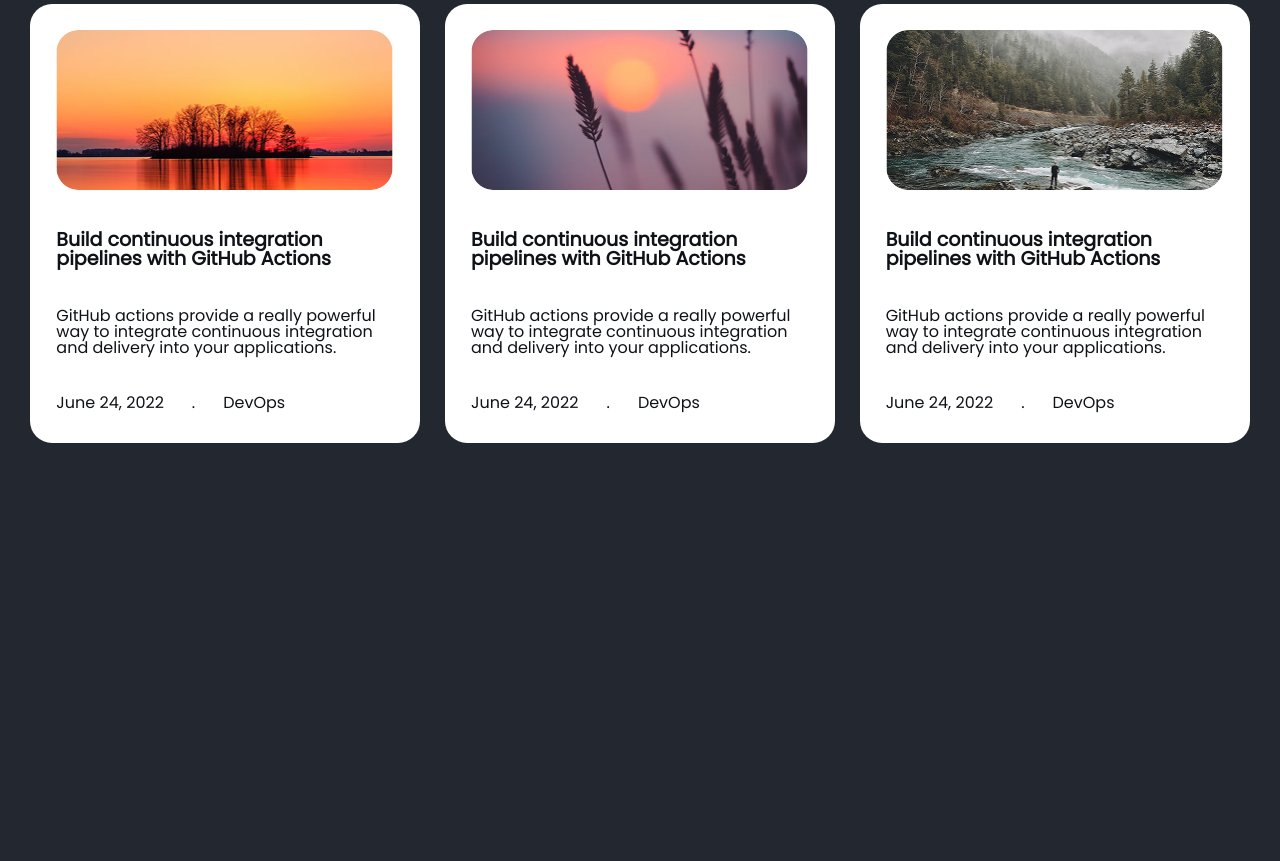
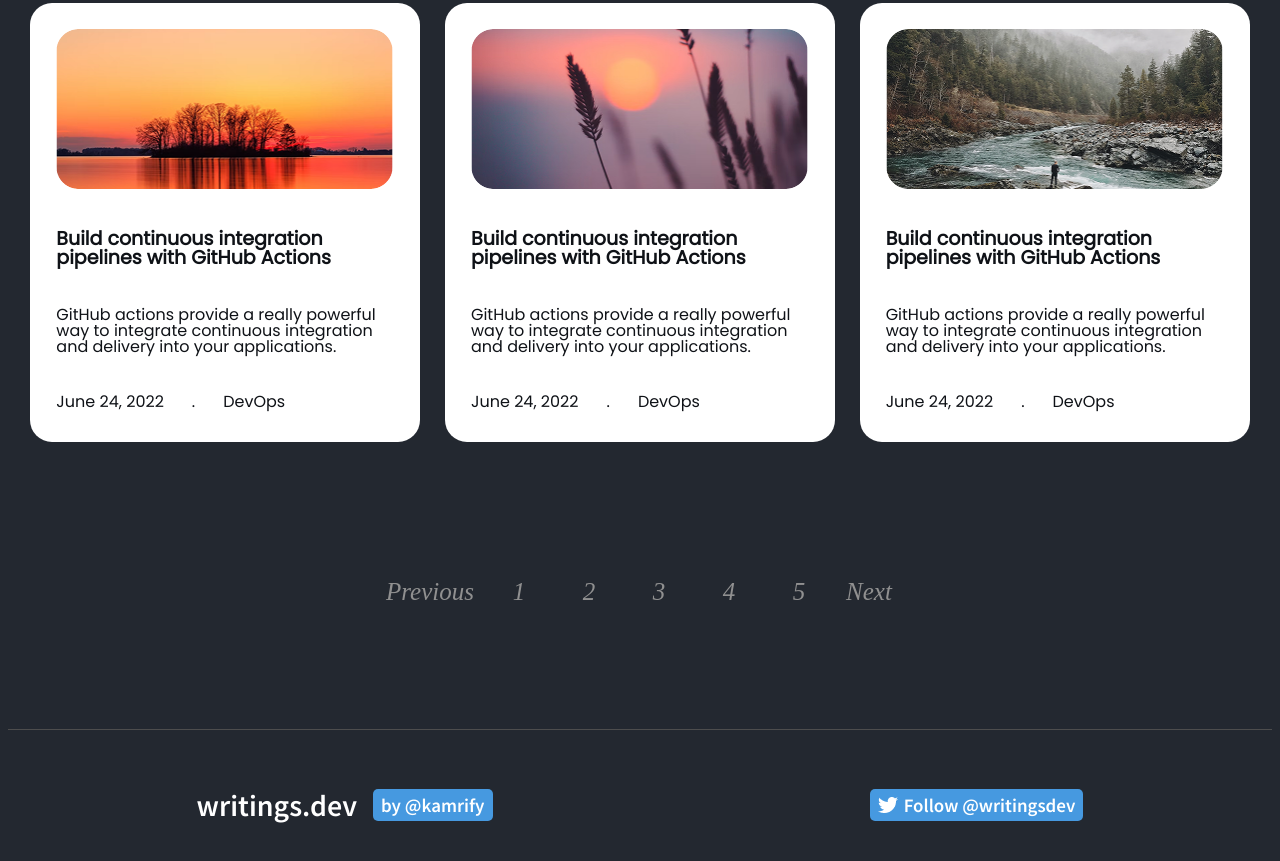
Before and after one commit to mustafaaosamaa/Learning-with-Wahed, a plain HTML site: page index.html in a window 1280 px wide. Shown: the part 1673-2534 px from the top of the page. Before the commit the page ends 2136 px from the top, so only its background shows below. Drawn offline with Linux system fonts and the light colour scheme; a web font is replaced by a local one.

Commit message:
pagination and footer
t push --force
git push --force

```diff
--- a/index.html
+++ b/index.html
@@ -7,8 +7,7 @@
     <link rel="stylesheet" href="styles.css">
     <link href="https://fonts.googleapis.com/css2?family=Poppins&display=swap" rel="stylesheet">
     <link href="https://fonts.googleapis.com/css2?family=Recursive&display=swap" rel="stylesheet">
-
-
+    <link href="https://fonts.googleapis.com/css2?family=Source+Sans+Pro:wght@300;400;600;700&display=swap" rel="stylesheet">
 </head>
 
 <body>
@@ -138,7 +137,26 @@
                 </div>
             </section>
         </div>
+        <section class="pagination">
+            <p class="page">Previous</p>
+            <p class="page">1</p>
+            <p class="page">2</p>
+            <p class="page">3</p>
+            <p class="page">4</p>
+            <p class="page">5</p>
+            <p class="page">Next</p>
+        </section>
     </main>
+    <hr>
+    <footer>
+        <div class="left-footer">
+            <p class="footer-text">writings.dev</p>
+            <p class="twitter">by @kamrify</p>
+        </div>
+        <div class="twitter">
+            <img src="./assets/images/twitter.png" alt="twitter-logo"> <p>Follow @writingsdev</p>
+        </div>
+    </footer>
 
 </body>
 
--- a/styles.css
+++ b/styles.css
@@ -119,3 +119,75 @@ nav {
     position: absolute;
     bottom: 16px;
 }
+
+.pagination {
+    font-family: 'Recursive';
+    color: #909090;
+    font-weight: 400;
+    font-size: 25px;
+    font-style: italic;
+    line-height: 100%;
+    letter-spacing: 0;
+    display: flex;
+    justify-content: center;
+    align-items: center;
+    gap: 20px;
+    margin: 100px;
+    cursor: pointer;
+}
+
+.pagination p:hover{
+    color: #ff7575;
+    border-top: 2px solid #ff7575;
+}
+
+.page {
+    min-width: 50px;
+    text-align: center;
+}
+
+.twitter {
+    background-color: #4699E0;
+    color: #ffffff;
+    font-family: 'Source Sans Pro';
+    font-size: 19px;
+    font-weight: 600;
+    line-height: 100%;
+    letter-spacing: 0;
+    border-radius: 5px;
+    padding: 4px 8px;
+    display: flex;
+    justify-content: center;
+    align-items: center;
+    gap: 6px;
+    height: 24px;
+}
+
+footer {
+    display: flex;
+    justify-content: space-around;
+    align-items: center;
+    margin: 30px 0 80px;
+}
+
+.footer-text {
+    font-family: 'Source Sans Pro';
+    font-size: 30px;
+    font-weight: 600;
+    line-height: 100%;
+    letter-spacing: 0;
+    color: #ffffff;
+}
+
+.left-footer {
+    display: flex;
+    justify-content: center;
+    align-items: center;
+    gap: 16px;
+}
+
+hr {
+    border: none;
+    height: 1;
+    background-color: #4D4D4D;
+}
```
Also changed, not shown: assets/images/twitter.png (added).
